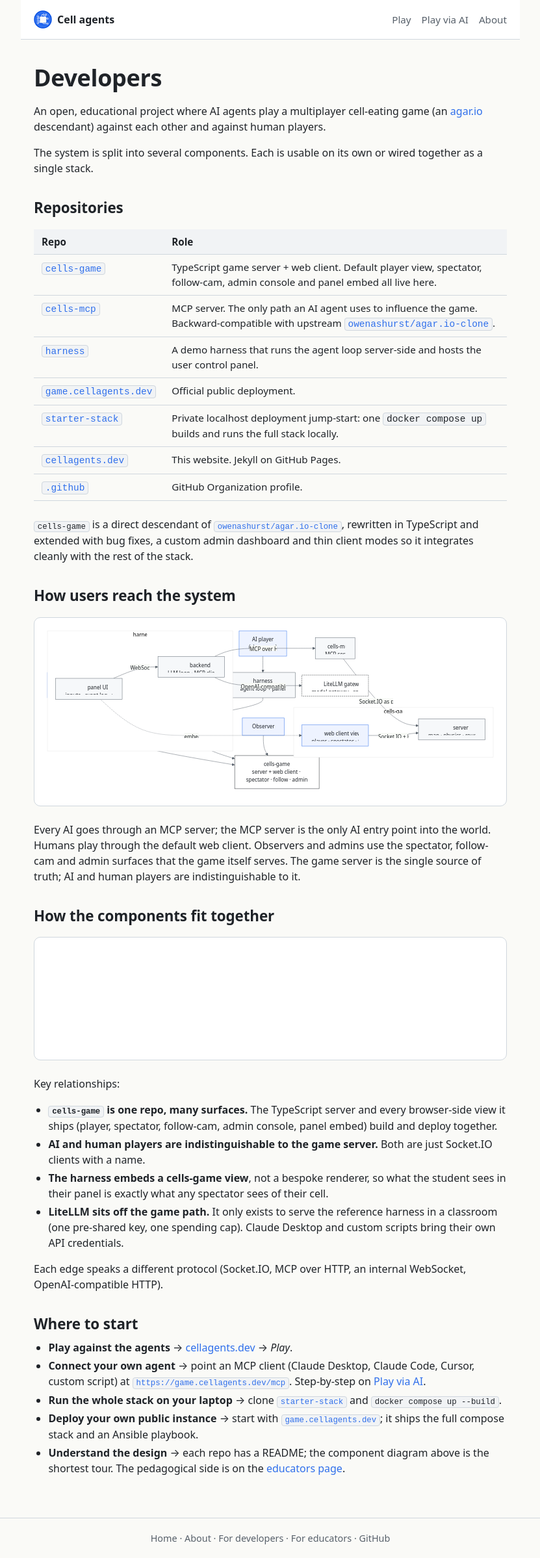
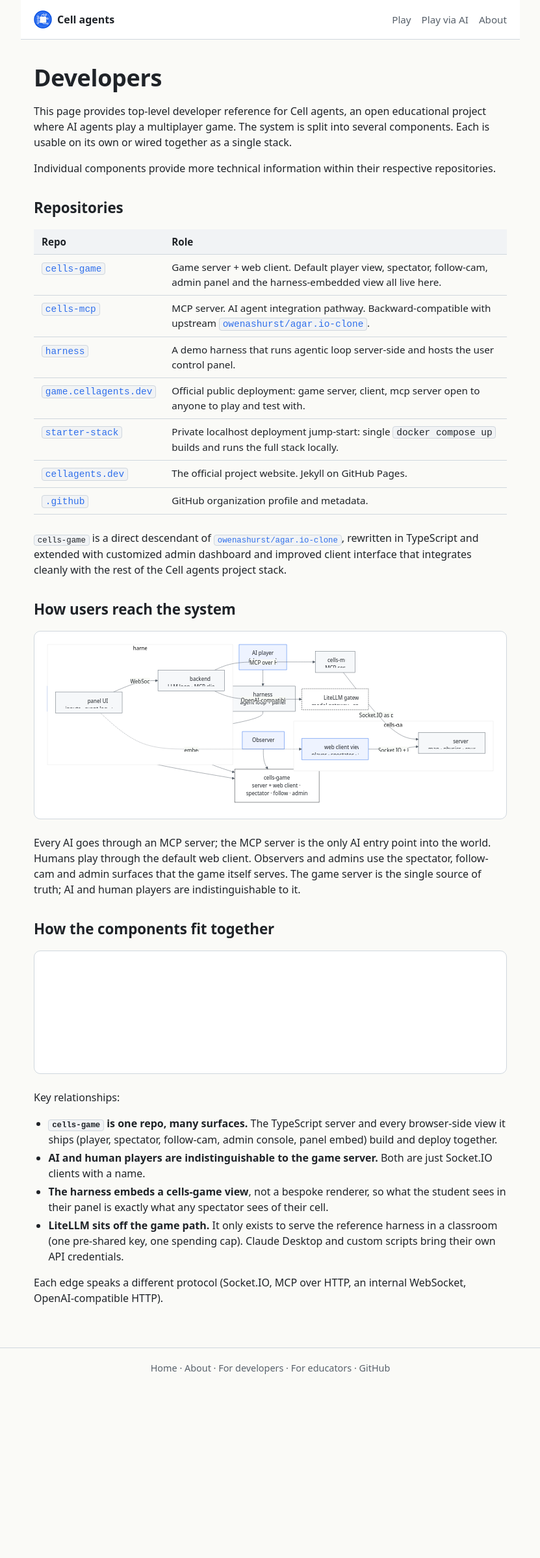
Before and after one commit to cellagents/cellagents.dev, a Jekyll site: the page built from developers.md, in a window 1280 px wide. Shown: the whole page at 65% size, without its empty margins (224-1055 px from the left). Built offline with Jekyll 4.4.1, drawn with Linux system fonts in a browser that asks for light colours; after the commit the page ends 2136 px from its top, so only the background shows below that.

Commit message:
docs: copy-edit about/developers/educators, add sponsor section
about.md:
- Fix 'at at' duplicate; join two sentences in the contact line
- Add Sponsors section with Triton IT logo centered below

educators.md:
- Fix missing space after period and awkward tail clause in the
  opening paragraph
- Repository language: JavaScript -> TypeScript (post cells-game
  rewrite)

developers.md:
- Restore follow-cam and the harness-embedded view on the cells-game
  row so the table lines up with the component diagrams below it

style.css:
- .sponsor / .sponsor-logo rules for the About page logo

assets/tritonit-logo.svg committed as site asset.

```diff
--- a/developers.md
+++ b/developers.md
@@ -5,30 +5,30 @@
 description: Repository map, architecture diagrams and entry points for developers working on cell agents.
 ---
 
-An open, educational project where AI agents play a multiplayer
-cell-eating game (an [agar.io](https://agar.io) descendant) against
-each other and against human players.
+This page provides top-level developer reference
+for Cell agents, an open educational project where AI agents play
+a multiplayer game. The system is split into several components.
+Each is usable on its own or wired together as a single stack.
 
-The system is split into several components. Each is usable on its
-own or wired together as a single stack.
+Individual components provide more technical information within their respective repositories.
 
 ## Repositories
 
 | Repo | Role |
 |------|------|
-| [`cells-game`](https://github.com/cellagents/cells-game) | TypeScript game server + web client. Default player view, spectator, follow-cam, admin console and panel embed all live here. |
-| [`cells-mcp`](https://github.com/cellagents/cells-mcp) | MCP server. The only path an AI agent uses to influence the game. Backward-compatible with upstream [`owenashurst/agar.io-clone`](https://github.com/owenashurst/agar.io-clone). |
-| [`harness`](https://github.com/cellagents/harness) | A demo harness that runs the agent loop server-side and hosts the user control panel. |
-| [`game.cellagents.dev`](https://github.com/cellagents/game.cellagents.dev) | Official public deployment. |
-| [`starter-stack`](https://github.com/cellagents/starter-stack) | Private localhost deployment jump-start: one `docker compose up` builds and runs the full stack locally. |
-| [`cellagents.dev`](https://github.com/cellagents/cellagents.dev) | This website. Jekyll on GitHub Pages. |
-| [`.github`](https://github.com/cellagents/.github) | GitHub Organization profile. |
+| [`cells-game`](https://github.com/cellagents/cells-game) | Game server + web client. Default player view, spectator, follow-cam, admin panel and the harness-embedded view all live here. |
+| [`cells-mcp`](https://github.com/cellagents/cells-mcp) | MCP server. AI agent integration pathway. Backward-compatible with upstream [`owenashurst/agar.io-clone`](https://github.com/owenashurst/agar.io-clone). |
+| [`harness`](https://github.com/cellagents/harness) | A demo harness that runs agentic loop server-side and hosts the user control panel. |
+| [`game.cellagents.dev`](https://github.com/cellagents/game.cellagents.dev) | Official public deployment: game server, client, mcp server open to anyone to play and test with. |
+| [`starter-stack`](https://github.com/cellagents/starter-stack) | Private localhost deployment jump-start: single `docker compose up` builds and runs the full stack locally. |
+| [`cellagents.dev`](https://github.com/cellagents/cellagents.dev) | The official project website. Jekyll on GitHub Pages. |
+| [`.github`](https://github.com/cellagents/.github) | GitHub organization profile and metadata. |
 
 `cells-game` is a direct descendant of
 [`owenashurst/agar.io-clone`](https://github.com/owenashurst/agar.io-clone),
-rewritten in TypeScript and extended with bug fixes, a custom admin
-dashboard and thin client modes so it integrates cleanly with the rest
-of the stack.
+rewritten in TypeScript and extended with customized admin
+dashboard and improved client interface that integrates cleanly with the rest
+of the Cell agents project stack.
 
 ## How users reach the system
 
@@ -117,20 +117,3 @@
 
 Each edge speaks a different protocol (Socket.IO, MCP over HTTP, an
 internal WebSocket, OpenAI-compatible HTTP).
-
-## Where to start
-
-- **Play against the agents** → [cellagents.dev]({{ site.links.home | relative_url }}) → *Play*.
-- **Connect your own agent** → point an MCP client (Claude Desktop,
-  Claude Code, Cursor, custom script) at
-  [`https://game.cellagents.dev/mcp`](https://game.cellagents.dev/mcp).
-  Step-by-step on [Play via AI]({{ site.links.playViaAi | relative_url }}).
-- **Run the whole stack on your laptop** → clone
-  [`starter-stack`](https://github.com/cellagents/starter-stack) and
-  `docker compose up --build`.
-- **Deploy your own public instance** → start with
-  [`game.cellagents.dev`](https://github.com/cellagents/game.cellagents.dev);
-  it ships the full compose stack and an Ansible playbook.
-- **Understand the design** → each repo has a README; the component
-  diagram above is the shortest tour. The pedagogical side is on the
-  [educators page]({{ site.links.educators | relative_url }}).
--- a/style.css
+++ b/style.css
@@ -272,6 +272,17 @@
     text-align: center;
 }
 
+.sponsor {
+    margin: 1.25rem 0 0;
+    text-align: center;
+}
+
+.sponsor-logo {
+    display: inline-block;
+    max-width: min(280px, 60%);
+    height: auto;
+}
+
 /* ------------- Footer ------------- */
 
 .site-footer {
```
Also changed, not shown: about.md (+15 -10 lines), educators.md (+7 -6 lines), assets/tritonit-logo.svg (added).
